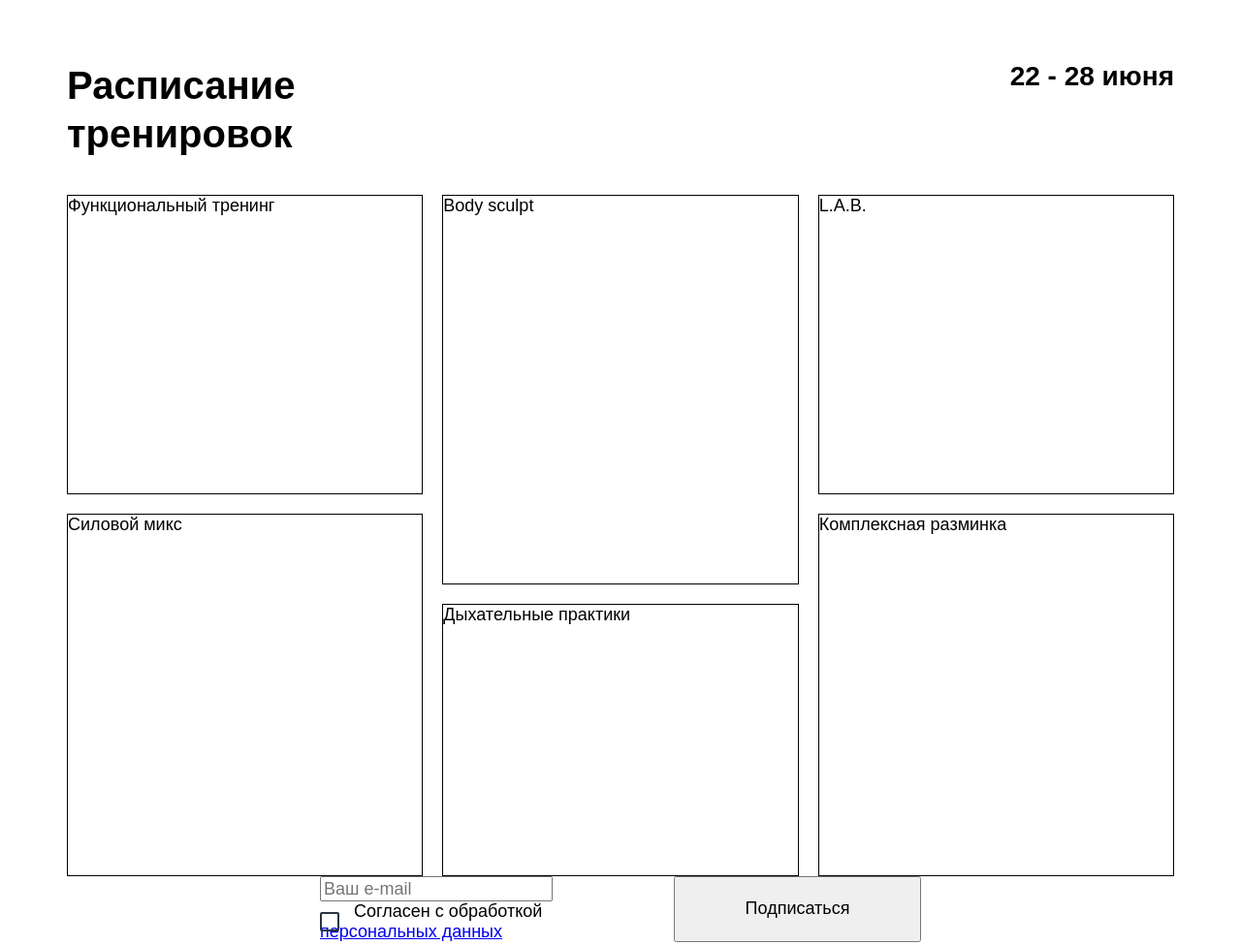
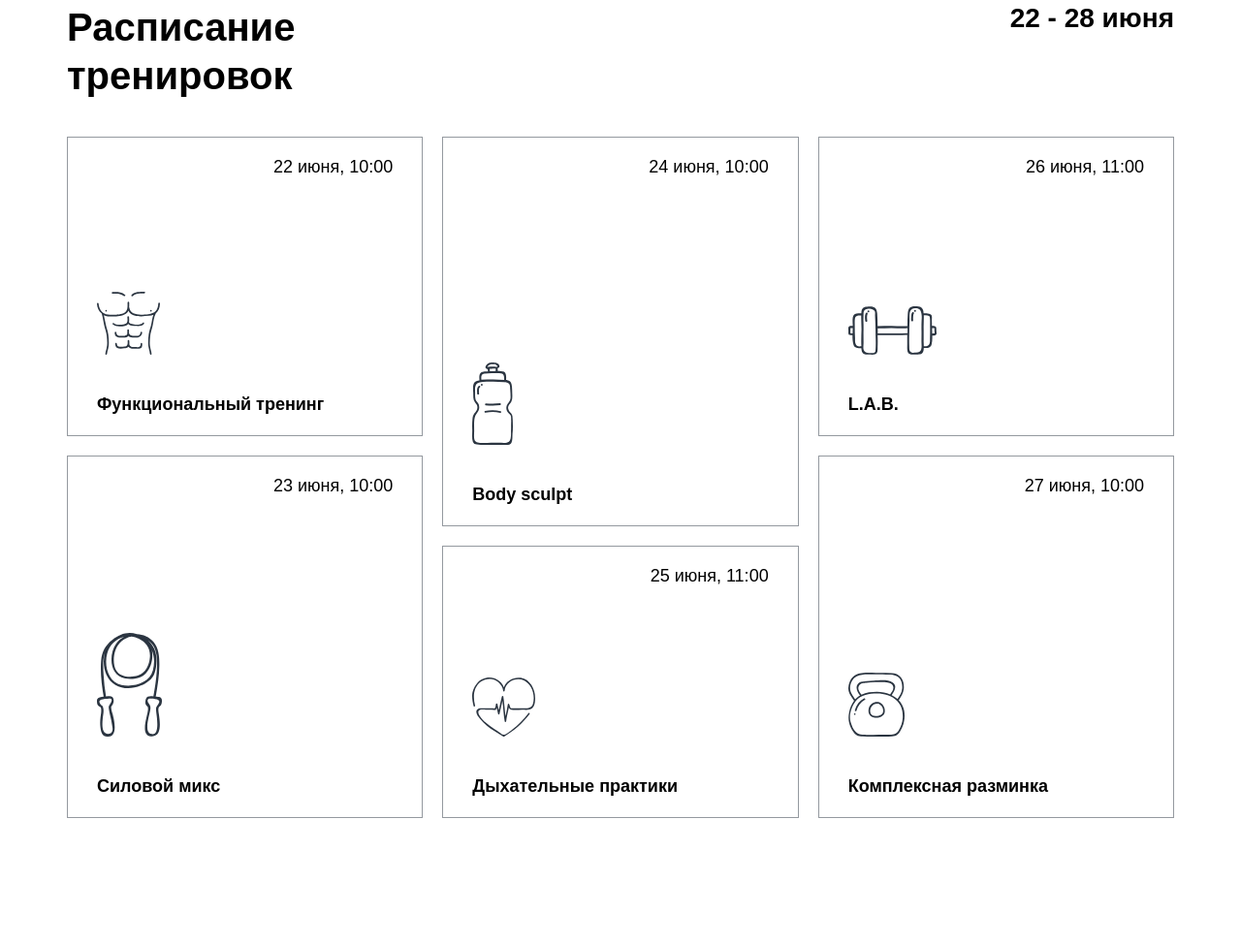
Before and after one commit to ArchEnemy56/FrontendBlok-DiplomWork, a plain HTML site: page index.html in a window 1280 px wide. Shown: the part 909-1884 px from the top of the page at 97% size. Drawn offline with Linux system fonts and the light colour scheme; grey boxes are pictures that could not be loaded.

Commit message:
2nd-block

```diff
--- a/index.html
+++ b/index.html
@@ -24,8 +24,9 @@
             <div class="hero-text">
                 <h1>онлайн тренировки любой сложности</h1>
                 <p class="description-num"><span>&gt;&nbsp;15</span> <span>тренировок</span></p>
-                <div class="description"><p class="description-text">в области спортивной физиологии и нутрициологии</p>
-                <a href="" class="btn-yellow"><span>узнать подробнее</span></a>
+                <div class="description">
+                    <p class="description-text">в области спортивной физиологии и нутрициологии</p>
+                    <a href="" class="btn-yellow"><span>узнать подробнее</span></a>
                 </div>
             </div>
             <div class="hero-bg"></div>
@@ -39,25 +40,48 @@
         </div>
         <div class="grid">
             <div class="item">
-                Функциональный тренинг
+                <div class="item-menu">
+                    <p class="item-date">22 июня, 10:00</p>
+                    <img class="item-icon" src="images/icons/body.svg" alt="">
+                    <p class="item-text">Функциональный тренинг</p>
+                </div>
             </div>
             <div class="item">
-                Body sculpt
+                <div class="item-menu">
+                    <p class="item-date">24 июня, 10:00</p>
+                    <img class="item-icon" src="images/icons/bottle.svg" alt="">
+                    <p class="item-text">Body sculpt</p>
+                </div>
             </div>
             <div class="item">
-                L.A.B.
+                <div class="item-menu">
+                    <p class="item-date">26 июня, 11:00</p>
+                    <img class="item-icon" src="images/icons/dumbbell.svg" alt="">
+                    <p class="item-text">L.A.B.</p>
+                </div>
             </div>
             <div class="item">
-                Силовой микс
+                <div class="item-menu">
+                    <p class="item-date">23 июня, 10:00</p>
+                    <img class="item-icon" src="images/icons/jump.svg" alt="">
+                    <p class="item-text">Силовой микс</p>
+                </div>
             </div>
             <div class="item">
-                Дыхательные практики
+                <div class="item-menu">
+                    <p class="item-date">25 июня, 11:00</p>
+                    <img class="item-icon" src="images/icons/heart.svg" alt="">
+                    <p class="item-text">Дыхательные практики</p>
+                </div>
             </div>
             <div class="item">
-                Комплексная разминка
+                <div class="item-menu">
+                    <p class="item-date">27 июня, 10:00</p>
+                    <img class="item-icon" src="images/icons/weight.svg" alt="">
+                    <p class="item-text">Комплексная разминка</p>
+                </div>
             </div>
         </div>
-
 
         <form action="" class="form">
             <div>
@@ -69,9 +93,7 @@
             </div>
             <button type="submit">Подписаться</button>
         </form>
-
     </div>
-
 
 </body>
 
--- a/styles/main.css
+++ b/styles/main.css
@@ -13,7 +13,9 @@
 :root {
     font-family: 'Montserrat-Regular', sans-serif;
     --dark: rgba(43, 53, 65, 1);
+    --dark-op: rgba(43, 53, 65, 0.5);
     --yellow: rgba(251, 241, 56, 1);
+    --y-g: linear-gradient(180.00deg, rgba(251, 241, 56, 1), rgba(252.875, 249.2548065185547, 182.28073120117188, 0.45) 100%);
     --tr: 0.3s;
 }
 
@@ -78,7 +80,7 @@ body {
     transition: var(--tr);
 }
 
-.nav-link:hover::after  {
+.nav-link:hover::after {
     opacity: 1;
 }
 
@@ -104,7 +106,6 @@ body {
 
 .hero {
     display: flex;
-    height: calc(100vh - 100px);
     align-items: center;
     gap: 20px;
     position: relative;
@@ -239,10 +240,47 @@ body {
     grid-template-rows: 309px 73px 281px;
     grid-template-areas: "a b c" "d b f" "d e f";
     gap: 20px;
+    margin-bottom: 162px;
 }
 
 .item {
-    border: 1px solid #000;
+    border: 1px solid var(--dark-op);
+    padding: 20px 30px;
+}
+
+.item:hover {
+    border: none;
+    background: var(--y-g);
+    transition: var(--tr);
+}
+
+.item-menu {
+    width: 100%;
+    height: 100%;
+    position: relative;
+}
+
+.item-date {
+    position: absolute;
+    margin: 0;
+    top: 0;
+    right: 0;
+}
+
+.item-icon {
+    position: absolute;
+    bottom: 63px;
+}
+
+.item-text {
+    font-family: 'Montserrat-Bold', sans-serif;
+    font-size: 18px;
+    line-height: 1.25;
+    font-weight: 700;
+    position: absolute;
+    left: 0;
+    bottom: 0;
+    margin: 0;
 }
 
 .item:nth-child(1) {
@@ -359,7 +397,6 @@ body {
     border-radius: 100%;
 }
 
-
 @media (max-width: 1500px) {
     .hero img {
         right: -2vw;
```
